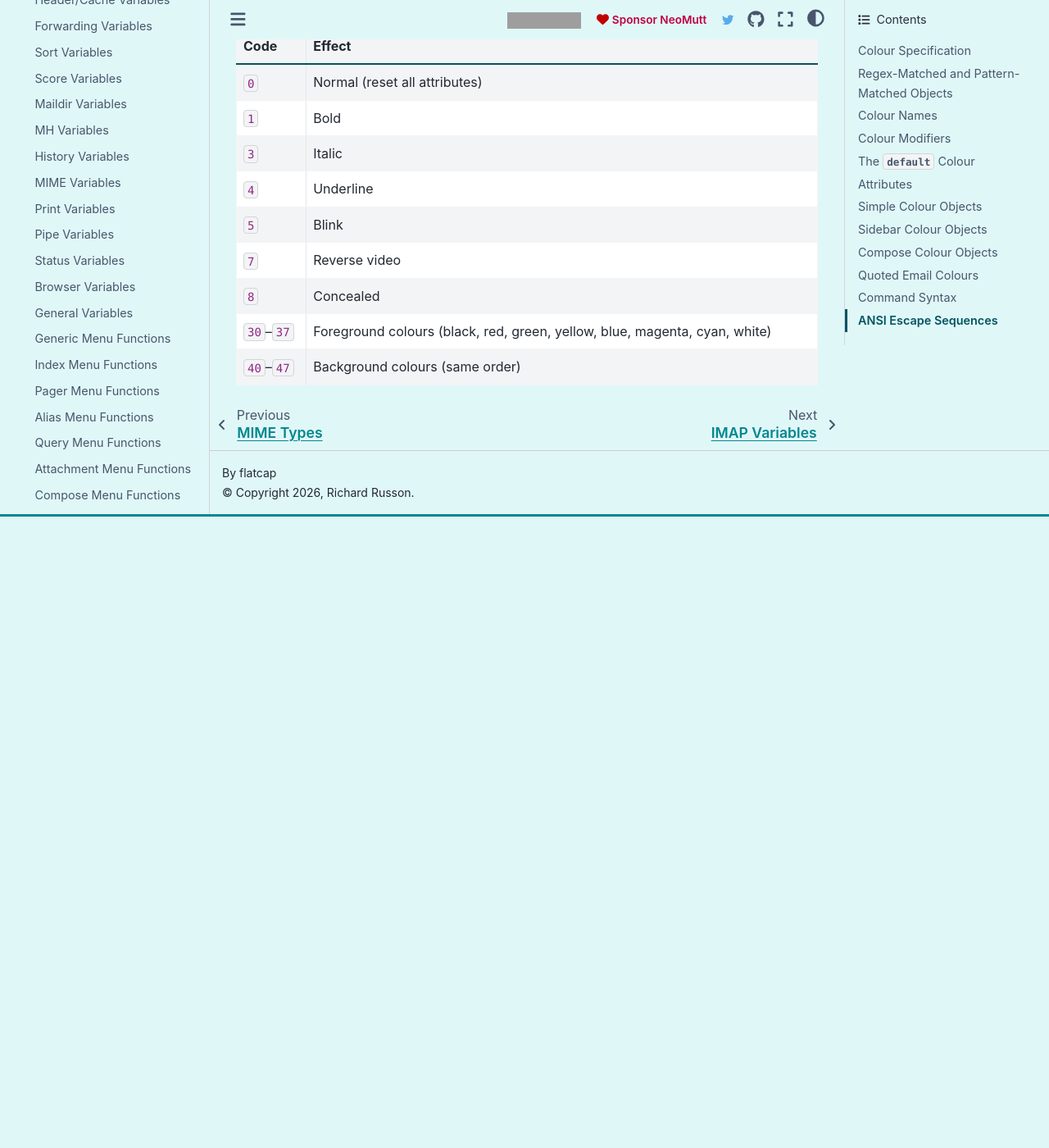
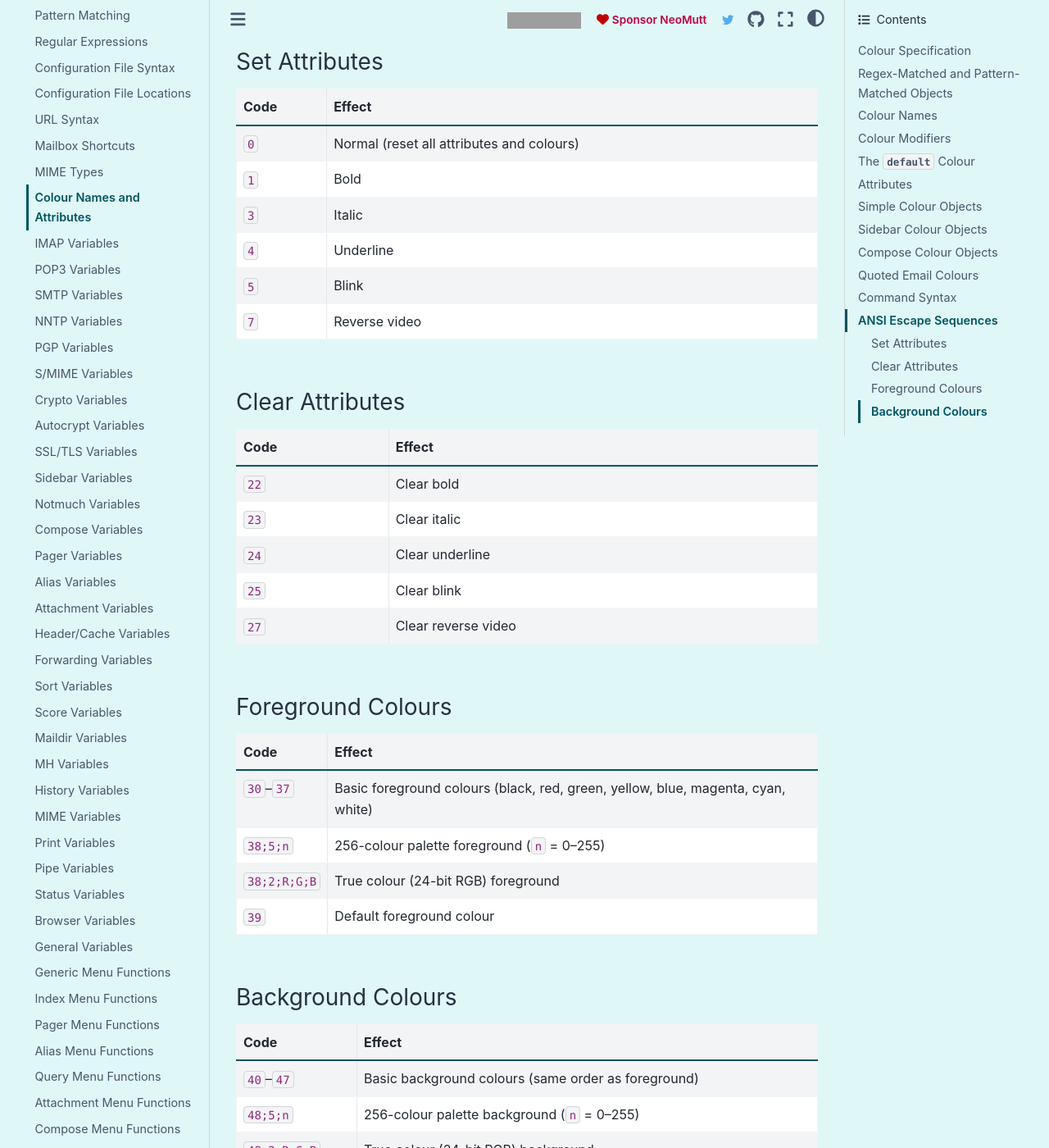
Before and after one commit to neomutt/docs, a Sphinx documentation site: the page built from docs/reference/colour-names.md, in a window 1280 px wide and 1400 px high, scrolled down 6175 px. Shown: the whole window at 82% size. Built offline with Sphinx 7.4.7 and the Sphinx Book theme 1.1.4, drawn with Linux system fonts in a browser that asks for light colours; before the commit the page ends 6805 px from its top, so only the background shows below that; some of the changed text lies outside the part shown; grey boxes are pictures that could not be loaded.

Commit message:
docs: update ANSI escape sequences to match parse_ansi.c
- Remove code 8 (Concealed) which is not implemented
- Add clear-attribute codes: 22, 23, 24, 25, 27
- Add 256-colour palette sequences: 38;5;n and 48;5;n
- Add true colour (RGB) sequences: 38;2;R;G;B and 48;2;R;G;B
- Add default colour reset codes: 39 and 49
- Organise into Set/Clear/Foreground/Background subsections

Co-authored-by: Amp <amp@ampcode.com>

```diff
--- a/docs/reference/colour-names.md
+++ b/docs/reference/colour-names.md
@@ -178,14 +178,41 @@
 renders them as colour and attribute changes. Sequences use the format
 `ESC[Ps;Ps;...m` (e.g., `\e[1;32m` for bold green, `\e[0m` to reset).
 
+### Set Attributes
+
 | Code | Effect |
 |------|--------|
-| `0` | Normal (reset all attributes) |
+| `0` | Normal (reset all attributes and colours) |
 | `1` | Bold |
 | `3` | Italic |
 | `4` | Underline |
 | `5` | Blink |
 | `7` | Reverse video |
-| `8` | Concealed |
-| `30`–`37` | Foreground colours (black, red, green, yellow, blue, magenta, cyan, white) |
-| `40`–`47` | Background colours (same order) |
+
+### Clear Attributes
+
+| Code | Effect |
+|------|--------|
+| `22` | Clear bold |
+| `23` | Clear italic |
+| `24` | Clear underline |
+| `25` | Clear blink |
+| `27` | Clear reverse video |
+
+### Foreground Colours
+
+| Code | Effect |
+|------|--------|
+| `30`–`37` | Basic foreground colours (black, red, green, yellow, blue, magenta, cyan, white) |
+| `38;5;n` | 256-colour palette foreground (`n` = 0–255) |
+| `38;2;R;G;B` | True colour (24-bit RGB) foreground |
+| `39` | Default foreground colour |
+
+### Background Colours
+
+| Code | Effect |
+|------|--------|
+| `40`–`47` | Basic background colours (same order as foreground) |
+| `48;5;n` | 256-colour palette background (`n` = 0–255) |
+| `48;2;R;G;B` | True colour (24-bit RGB) background |
+| `49` | Default background colour |
```
